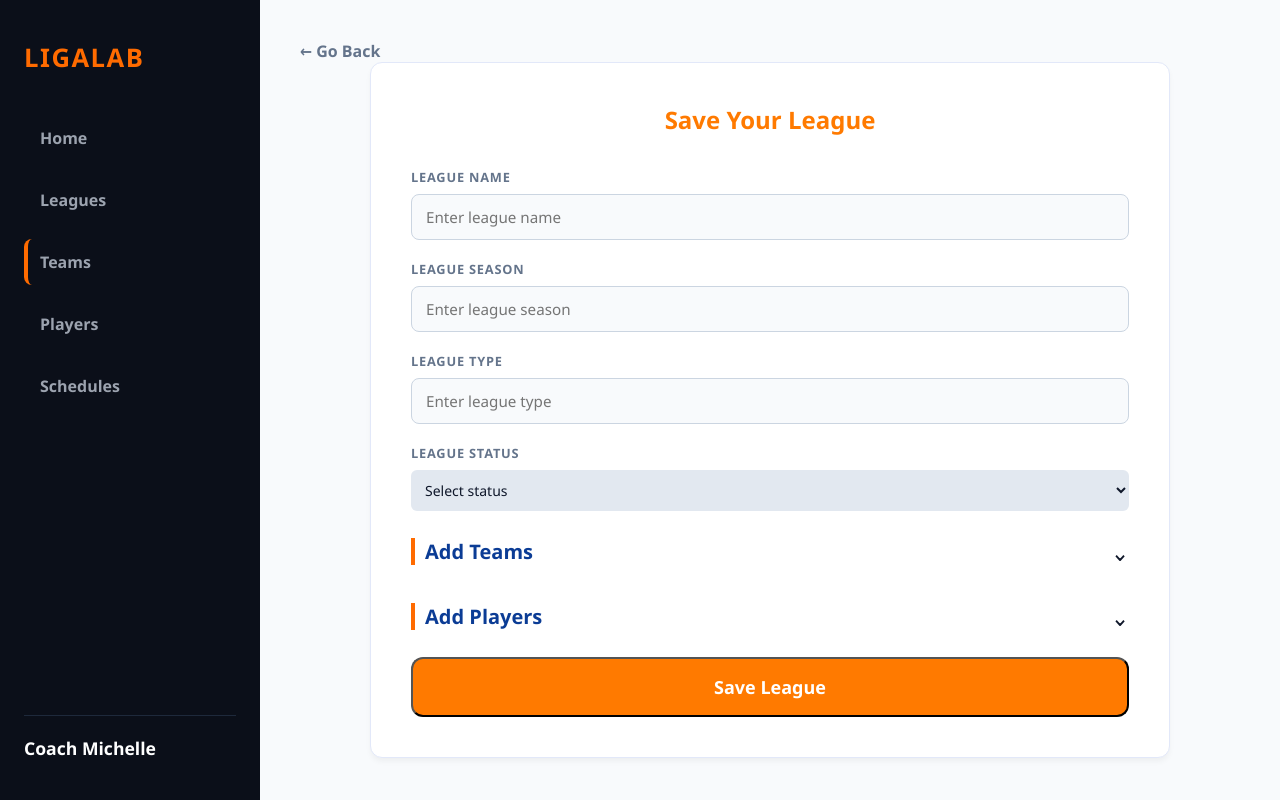
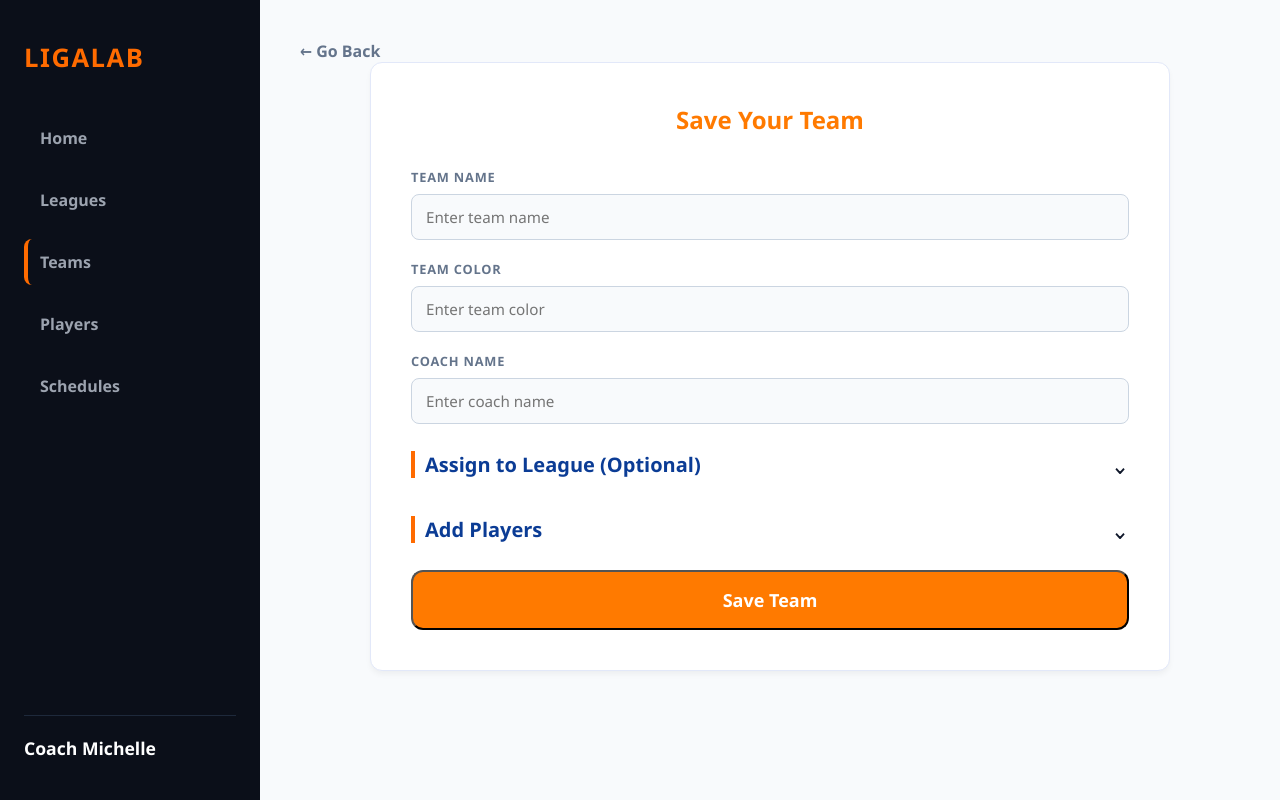
Before and after one commit to mdlcodes/LigaLab, a Flask app: template templates/create_teams.html in a window 1280 px wide. Run offline with Flask 3, Linux system fonts and the light colour scheme; the template is opened without the code that fills it, so the values that code supplies are empty; parts of the project's set-up code (start-up, migrations or seed data) failed here and were passed over.

Commit message:
Feat: Implement complete team dashboard and creation form

```diff
--- /dev/null
+++ b/static/create_team.js
@@ -0,0 +1,64 @@
+function toggleSection(sectionId){
+    const section = document.getElementById(sectionId);
+    const header = section.previousElementSibling;
+
+    section.classList.toggle('active');
+
+    if(header && header.classList.contains('accordion-header')){
+        header.classList.toggle('active');
+    }
+}
+
+function addPlayerRow(){
+    const playerName = document.getElementsByName('player_name[]');
+    const errorEl = document.getElementById('player-add-error');
+
+    if(playerName.length > 0){
+        const lastPlayerName = playerName[playerName.length - 1].value.trim();
+
+        if(lastPlayerName === ''){
+            errorEl.innerText = "Please fill out the player name";
+            return;
+        }
+    }
+
+    if(errorEl) errorEl.innerText = "";
+
+    const wrapper = document.getElementById('players-container-wrapper');
+    const newRow = document.createElement('div');
+    newRow.className = 'team-builder-row';
+
+    newRow.innerHTML = `
+        <button type="button" class="btn-remove-row" onclick="this.parentElement.remove()" title="Remove Player">✕</button>
+        <div class="dynamic-grid">
+            <div class="input-group">
+                <label>Player Name</label>
+                <input type="text" name="player_name[]" placeholder="Enter player name">
+            </div>
+            <div class="input-group">
+                <label>Player Position</label>
+                <input type="text" name="player_position[]" placeholder="Enter player position">
+            </div>
+            <div class="input-group">
+                <label>Player Number</label>
+                <input type="text" name="player_number[]" placeholder="Enter player number">
+            </div>
+        </div>
+    `;
+
+    wrapper.appendChild(newRow);
+}
+
+function validateTeamForm(event){
+    const teamNameInput = document.querySelector('input[name="team_name"]');
+    const errorEl = document.getElementById('team-error');
+
+    if(teamNameInput && teamNameInput.value.trim() === ''){
+        evert.prevetnDefault();
+        if(errorEl) errorEl.innerText = "Please fill out team name";
+        return false;
+    }
+
+    if(errorEl) errorEl.innerText = "";
+    return true;
+}
--- a/templates/create_teams.html
+++ b/templates/create_teams.html
@@ -26,111 +26,77 @@
             </div>
 
             <div class="form-card">
-                <h2>Save Your League</h2>
+                <h2>Save Your Team</h2>
 
-                <form action="{{ url_for('create_team')}}" method="POST" onsubmit="return validateLeagueForm(event)">
+                    <form action="{{ url_for('create_team')}}" method="POST" onsubmit="return validateTeamForm(event)">
+
                 <div class="creation-grid">
                     <div class="input-group">
-                            <label>League Name</label>
-                            <input type="text" name="league_name" placeholder="Enter league name" required>
-                            <span id="league-error" class="error-text"></span>
+                        <label>Team Name</label>
+                        <input type="text" name="team_name" placeholder="Enter team name" required>
+                        <span id="team-error" class="error-text"></span>
                     </div>
 
                     <div class="input-group">
-                            <label>League Season</label>
-                            <input type="text" name="league_season" placeholder="Enter league season">
+                        <label>Team Color</label>
+                        <input type="text" name="team_color" placeholder="Enter team color">
                     </div>
 
                     <div class="input-group">
-                            <label>League Type</label>
-                            <input type="text" name="league_type" placeholder="Enter league type">
+                        <label>Coach Name</label>
+                        <input type="text" name="team_coach" placeholder="Enter coach name">
+                    </div>
                 </div>
 
+                <div class="accordion-header" onclick="toggleSection('league-section')">
+                    <h3>Assign to League (Optional)</h3>
+                    <span class="caret">&#x2304;</span>
+                </div>
+
+                <div id="league-section" class="accordion-content">
                     <div class="input-group">
-                            <label>League Status</label>
-                            <select name="league_status" required>
-                                <option value="" disabled selected>Select status</option>
-                                <option value="active">Active</option>
-                                <option value="inactive">Inactive</option>
+                        <label>Select Active League</label>
+                        <select name="team_league">
+                            <option value="Unassigned">--- No League ---</option>
+                            {% for league in leagues %}
+                                <option value="{{ league.name }}">{{ league.name }}</option>
+                            {% endfor %}
                         </select>
                     </div>
                 </div>
 
-                    <div class="accordion-header" onclick="toggleSection('team-section')">
-                        <h3>Add Teams</h3>
-                        <span class="caret">&#x2304;</span>
-                    </div>
-
-                    <!-- Team Section -->
-                    <div id="team-section" class="accordion-content">
-                        <div id="teams-container-wrapper">
-                            <div class="team-builder-row">
-                                <div class="dynamic-grid">
-                                    <div class="input-group">
-                                        <label>Team Name</label>
-                                        <input type="text" name="team_name[]" placeholder="Enter team name" oninput="updateTeamDropdowns()" required>
-                                    </div>
-
-                                    <div class="input-group">
-                                        <label>Coach Name</label>
-                                        <input type="text" name="team_coach[]" placeholder="Enter coach name" required>
-                                    </div>
-
-                                    <div class="input-group">
-                                        <label>Team Colors</label>
-                                        <input type="text" name="team_colors[]" placeholder="Enter team colors" required>
-                                    </div>
-                                </div>
-                            </div>
-                        </div>
-                        <!-- validation error message -->
-                        <div id="team-add-error" class="error-text" ></div>
-                        <button type="button" class="btn-secondary-form" onclick="addTeamRow()">+ Add Another Team</button>
-                    </div>
-
-                    <!--Player Form Section-->
                 <div class="accordion-header" onclick="toggleSection('player-section')">
                     <h3>Add Players</h3>
                     <span class="caret">&#x2304;</span>
                 </div>
+
                 <div id="player-section" class="accordion-content">
                     <div id="players-container-wrapper">
                         <div class="team-builder-row">
                             <div class="dynamic-grid">
                                 <div class="input-group">
                                     <label>Player Name</label>
-                                        <input type="text" name="player_name[]" placeholder="Enter player name" required>
+                                    <input type="text" name="player_name[]" placeholder="Enter player name">
                                 </div>
-
                                 <div class="input-group">
                                     <label>Player Position</label>
-                                        <input type="text" name="player_position[]" placeholder="Enter player position" required>
+                                    <input type="text" name="player_position[]" placeholder="Enter player position">
                                 </div>
-
                                 <div class="input-group">
                                     <label>Player Number</label>
-                                        <input type="text" name="player_number[]" placeholder="Enter player number" required>
-                                    </div>
-
-                                    <div class="input-group">
-                                        <label>Select Team</label>
-                                        <select name="player_team[]">
-                                            <option value="">Select team</option>
-                                        </select>
+                                    <input type="text" name="player_number[]" placeholder="Enter player number">
                                 </div>
                             </div>
                         </div>
                     </div>
                     <button type="button" class="btn-secondary-form" onclick="addPlayerRow()">+ Add Another Player</button>
+                    <div id="player-add-error" class="error-text"></div>
                 </div>
-                        <div id="player-add-error" class="error-text"></div>
-                        <button type="submit" class="btn-add-hero">Save League</button>
+
+                <button type="submit" class="btn-add-hero">Save Team</button>
             </form>
         </div>
     </main>
-    </div>
 
-    <script src="{{ url_for('static', filename='create_league.js') }}"></script>
-
-</body>
+    <script src="{{ url_for('static', filename='create_team.js')}}"></script>
 </html>
```
Lines whose indentation alone changed are shown as unchanged.
